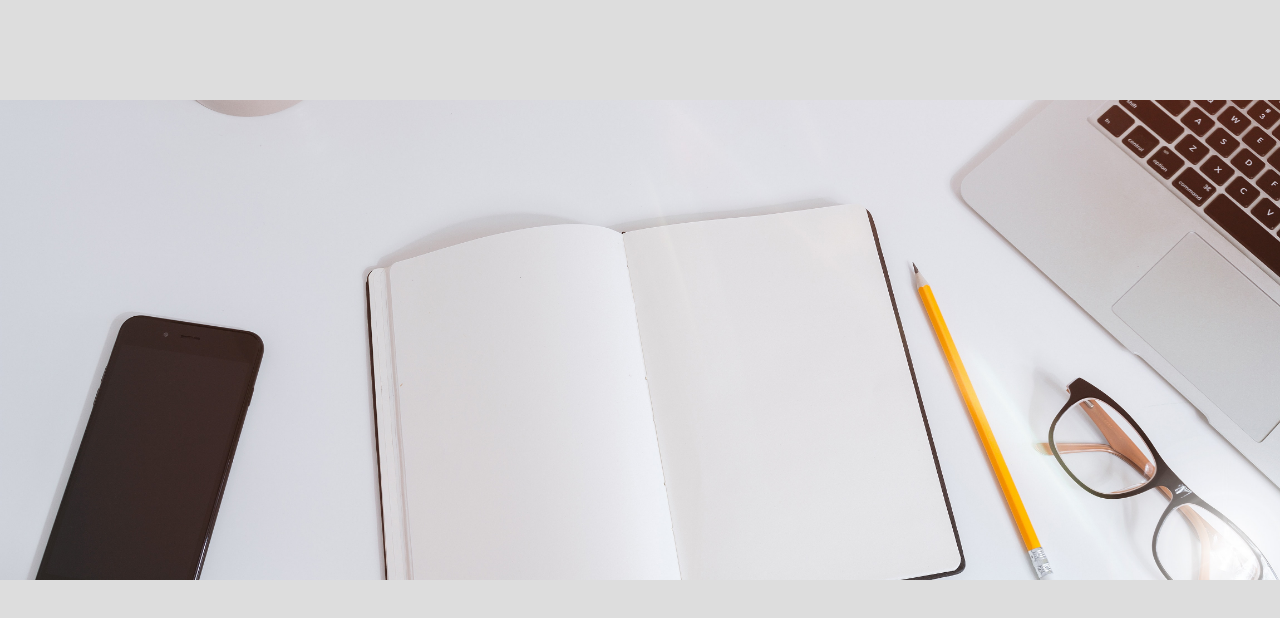
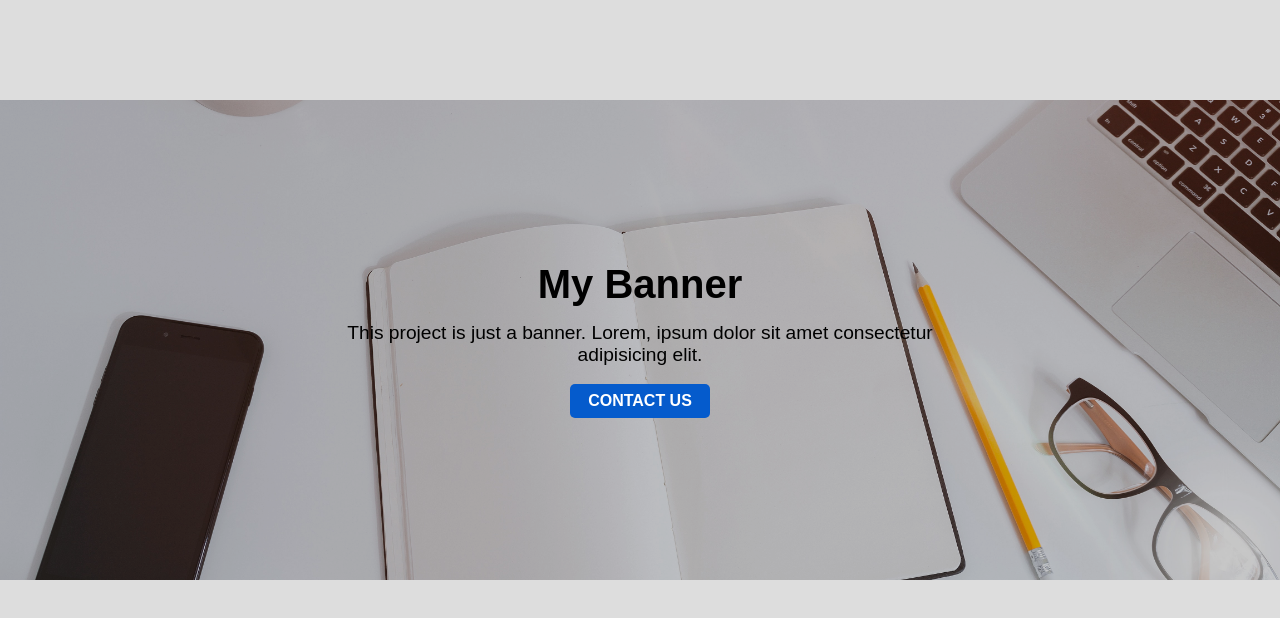
Before and after one commit to Khai-Halim/Just-a-Banner, a plain HTML site: page index.html in a window 1280 px wide. Drawn offline with Linux system fonts and the light colour scheme.

Commit message:
added title to banner

```diff
--- a/css/style.scss
+++ b/css/style.scss
@@ -5,6 +5,9 @@
     font-family: sans-serif;
 }
 
+$black: #333;
+$white: #fff;
+$blue: rgb(5, 91, 204);
 $height-menu: 100px;
 $height-banner: 60vh;
 
@@ -15,8 +18,47 @@ header{
     }
 
     #banner{
+        position: relative;
         height: $height-banner;
         background: url(img/banner.jpg)center/cover no-repeat;
+        &:before{
+            content: "";
+            display: block;
+            position: relative;
+            height: 100%;
+            width: 100%;
+            background: rgba(0, 0, 0, 0.219);
+        }
+        #banner-title{
+            display: inline-block;
+            position: absolute;
+            border-radius: 10px;
+            top: 50%;
+            left: 50%;
+            transform: translate(-50%, -50%);
+            padding: 20px;
+            text-align: center;
+            h1{
+                font-size: 2.5rem;
+            }
+            p{
+                font-size: 1.2rem;
+                display: none;
+                padding: 15px 0;
+            }
+            a{
+                display: inline-block;
+                text-transform: uppercase;
+                margin-top: 20px;
+                padding: 8px 18px;
+                font-weight: bold;
+                text-decoration: none;
+                color: $white;
+                background: $blue;
+                border-radius: 5px;
+
+            }
+        }
     }
 }
 
@@ -24,3 +66,19 @@ main{
     height: calc(100vh - #{$height-banner} - #{$height-menu});
     background: #ddd;
 }
+
+//Bigger screens only
+@media only screen and(min-width: 750px){
+    header{
+        #banner{
+            #banner-title{
+                p{
+                    display: block;
+                }
+                a{
+                    margin-top: 3px;
+                }
+            }
+        }
+    }
+}
--- a/index.html
+++ b/index.html
@@ -12,7 +12,11 @@
 
         </div>
         <div id="banner">
-
+            <div id="banner-title">
+                <h1>My Banner</h1>
+                <p>This project is just a banner. Lorem, ipsum dolor sit amet consectetur adipisicing elit. </p>
+                <a href="#">Contact us</a>
+            </div>
         </div>
     </header>
     <main>
```
Also changed, not shown: css/style.css, 1 other file.
